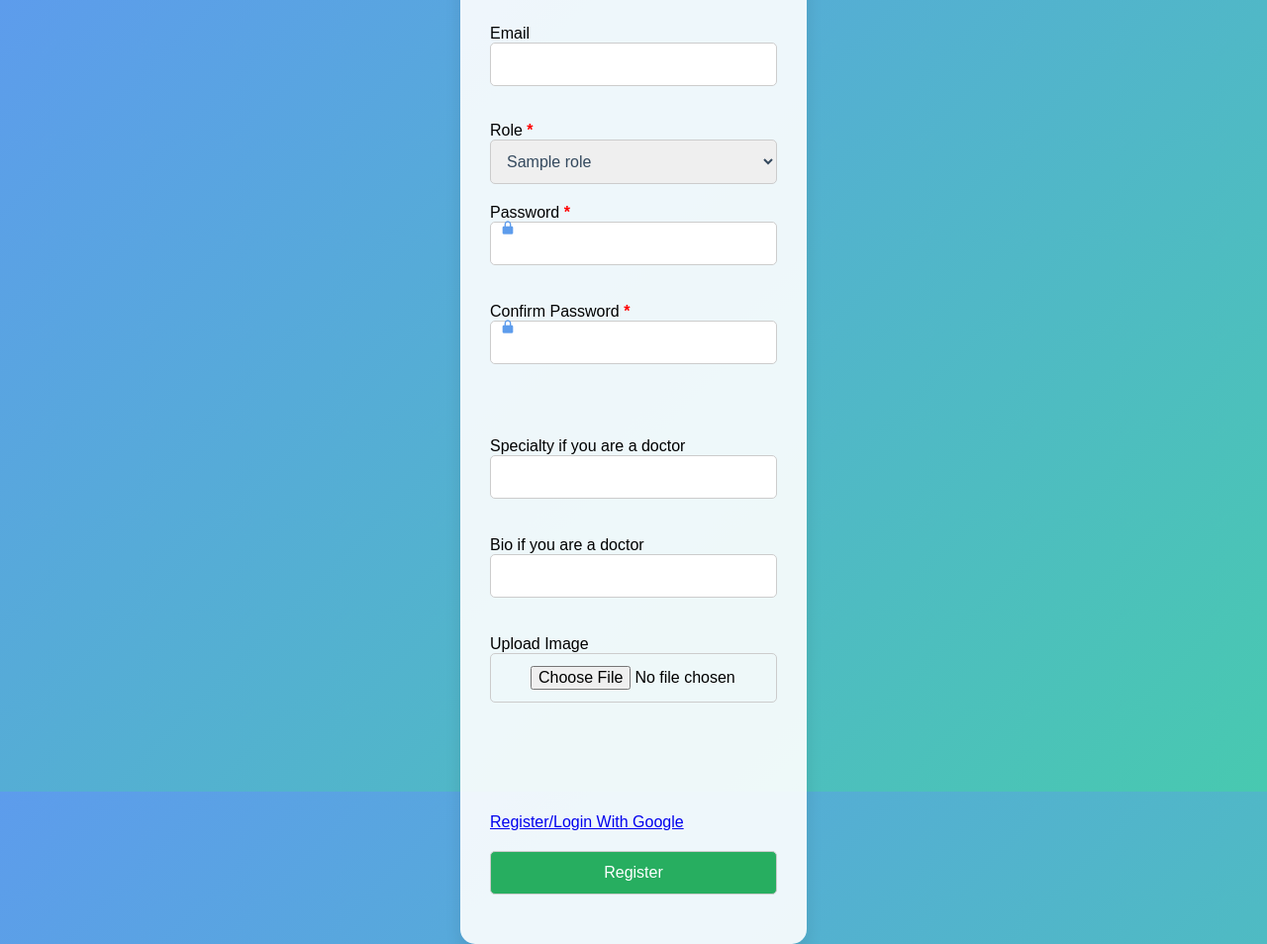
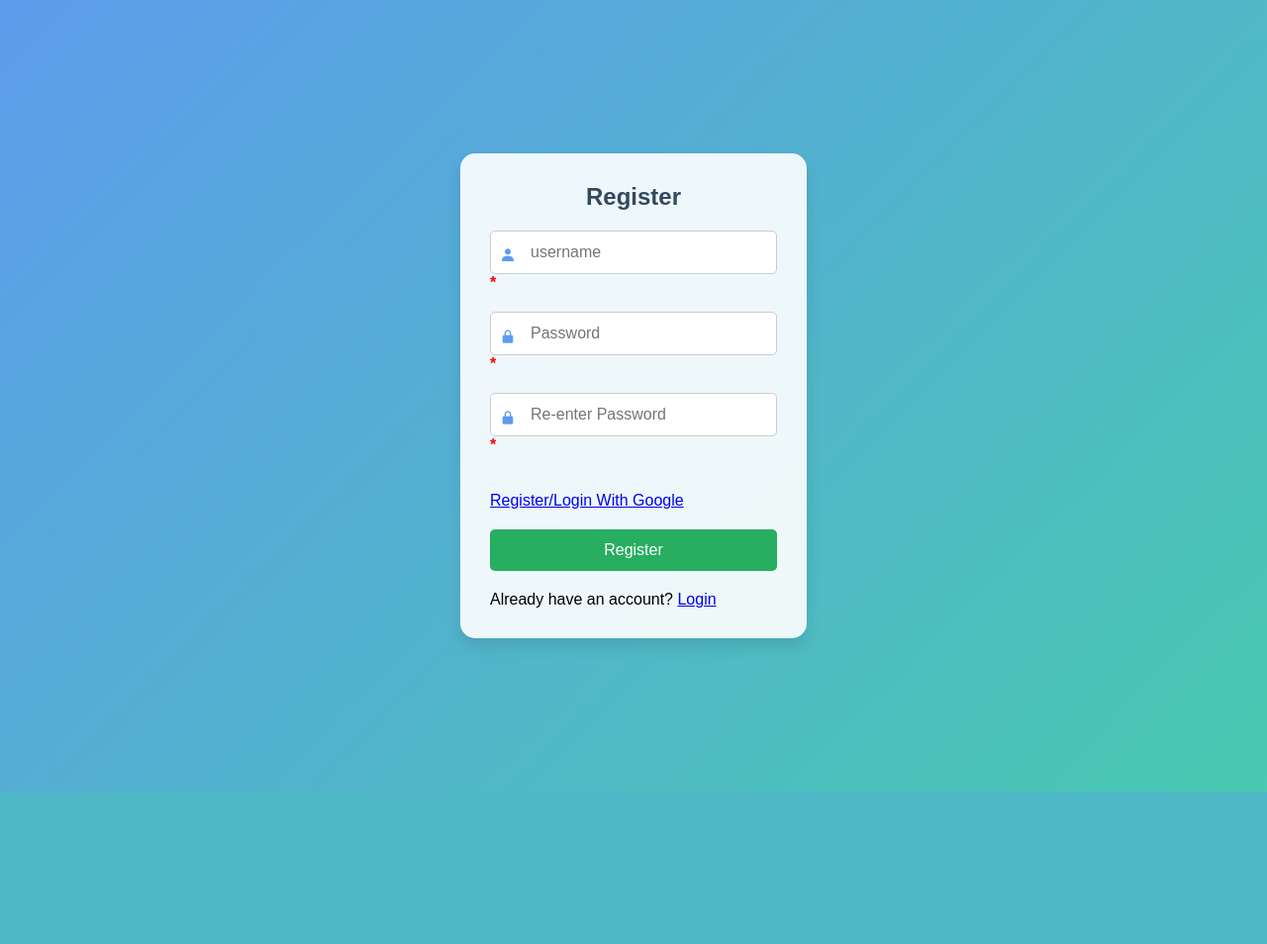
Before and after one commit to Isaiah-woko/MedifyCare, a Flask app: page /auth/register in a window 1280 px wide. Shown: the whole page at 99% size. After the commit the page ends 800 px from the top, so only its background shows below. Run offline with Flask 3, Linux system fonts and the light colour scheme; tables that the repository leaves empty hold one stand-in row (values such as "Sample post"); some libraries are stand-ins or nearby versions.

Commit message:
added new register page

```diff
--- a/webapp/templates/auth/register.html
+++ b/webapp/templates/auth/register.html
@@ -1,11 +1,10 @@
-
 <!DOCTYPE html>
-<html lan="en">
+<html lang="en">
 <head>
-    <meta charset="UTf-8">
-    <meta http-equiv="X-UA-compatible" content="IE=edge">
+    <meta charset="UTF-8">
+    <meta http-equiv="X-UA-Compatible" content="IE=edge">
     <meta name="viewport" content="width=device-width, initial-scale=1.0">
-    <title>MedifyCare</title>
+    <title>MedifyCare - Register</title>
     <link rel="stylesheet" href="../../static/register.css">
     <link href='https://unpkg.com/boxicons@2.1.4/css/boxicons.min.css' rel='stylesheet'>
 </head>
@@ -14,82 +13,47 @@
         <form method="POST" action="{{ url_for('.register') }}" enctype="multipart/form-data">
             {{ form.hidden_tag() }}
             <h1>Register</h1>
+
             <div class="input-box">
-                    {{ form.username.label }} <span style="color: red; font-weight: bold;">*</span>
-                    {{ form.username(class_='form-control') }}
+                {{ form.username(class_='form-control', placeholder='username') }}
+                <span style="color: red; font-weight: bold;">*</span>
                 <i class='bx bxs-user'></i>
                 {% for error in form.username.errors %}
                     <span style="color: red;">[{{ error }}]</span>
                 {% endfor %}
             </div>
-		<br>
-		<div class='input-box'>
-		    {{ form.email.label }}
-		    {{ form.email(class_='form-control') }}
-		     {% for error in form.email.errors %}
-                        <span style="color: red;">[{{ error }}]</span>
-                    {% endfor %}
-                <br>
-		<br>
-                <div class="custom-select">
-		    <br>
-                    {{ form.role.label }} <span style="color: red; font-weight: bold;">*</span><br>
-                    {{ form.role(id='role') }}<br>
-                </div>
+
             <div class="input-box">
-                    {{ form.password.label }} <span style="color: red; font-weight: bold;">*</span>
-                    {{ form.password(class_='form-control') }}
-		    <i class='bx bxs-lock-alt'></i>
+                {{ form.password(class_='form-control', placeholder='Password') }}
+                <span style="color: red; font-weight: bold;">*</span>
+                <i class='bx bxs-lock-alt' id="lockIcon" style="cursor: pointer;"></i>
+                <i class='bx bx-show' id="togglePassword" style="display: none; cursor: pointer;"></i>
                 {% for error in form.password.errors %}
                     <span style="color: red;">[{{ error }}]</span>
                 {% endfor %}
             </div>
-                <br>
+
+
             <div class="input-box">
-                    {{ form.confirm.label }} <span style="color: red; font-weight: bold;">*</span>
-                    {{ form.confirm(class_='form-control') }}
-		    <i class='bx bxs-lock-alt'></i>
+                {{ form.confirm(class_='form-control', placeholder='Re-enter Password') }}
+                <span style="color: red; font-weight: bold;">*</span>
+                <i class='bx bxs-lock-alt' id="lockIcon" style="cursor: pointer;"></i>
+                <i class='bx bx-show' id="togglePassword" style="display: none; cursor: pointer;"></i>
                 {% for error in form.confirm.errors %}
-                        <span style="color: red;">[{{ error }}]</span>
-                    {% endfor %}
-                </div>
-                <br>
-                <br>
-                <br>
-                <div class="input-box">
-                    {{ form.specialty.label }} if you are a doctor<br>
-                    {{ form.specialty(size=32) }}<br>
-                    {% for error in form.specialty.errors %}
-                        <span style="color: red;">[{{ error }}]</span>
-                    {% endfor %}
-                </div>
-                <br>
-                <div class="input-box">
-                    {{ form.bio.label }} if you are a doctor<br>
-                    {{ form.bio(size=32) }}<br>
-                    {% for error in form.bio.errors %}
-                        <span style="color: red;">[{{ error }}]</span>
-                    {% endfor %}
-                </div>
-                <br>
-                <div class="input-box">
-                    {{ form.image.label }}<br>
-                    {{ form.image }}<br>
-                    {% for error in form.image.errors %}
                     <span style="color: red;">[{{ error }}]</span>
                 {% endfor %}
             </div>
             <div class="input-box">
                 <br>
-                </div>
-                <br>
-                <br>
-                <div class="input-box">
-                    <br>
                 <a href="{{ url_for('google.login') }}">Register/Login With Google</a>
             </div>
             <input class="button" type="submit" value="Register">
+            <div class="register-link"></div>
+                <p>Already have an account? <a href="{{ url_for('auth.login') }}">Login</a></p>
+            </div>
         </form>
     </div>
+
+    <script src="{{ url_for('static', filename='js/register.js') }}" defer></script>
 </body>
 </html>
```
Lines whose indentation alone changed are shown as unchanged.
